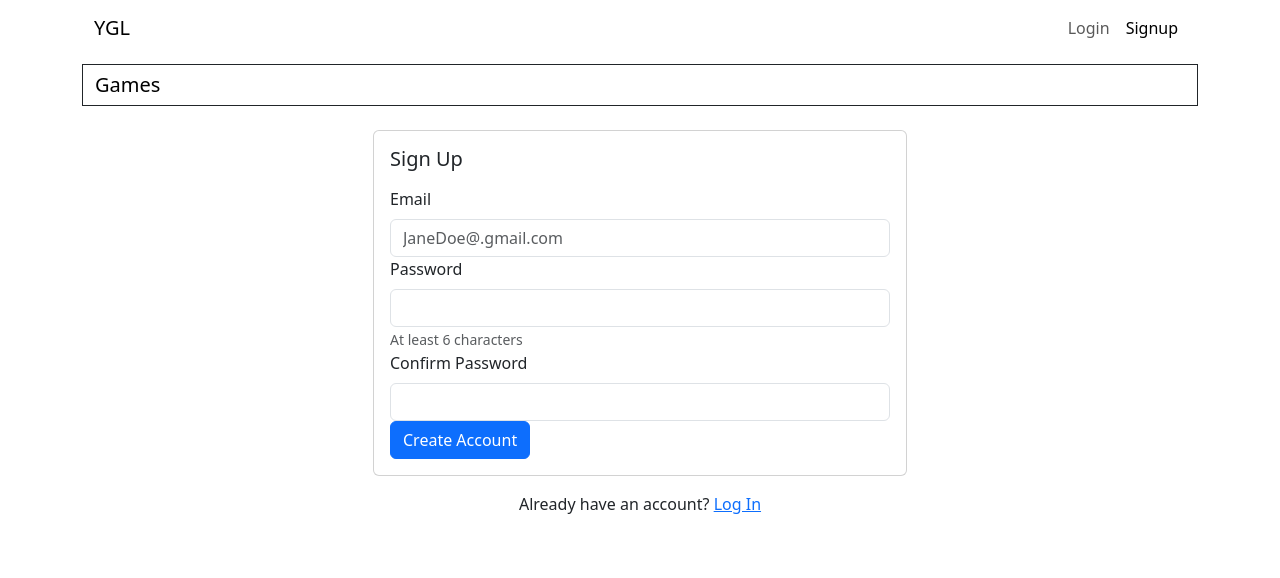
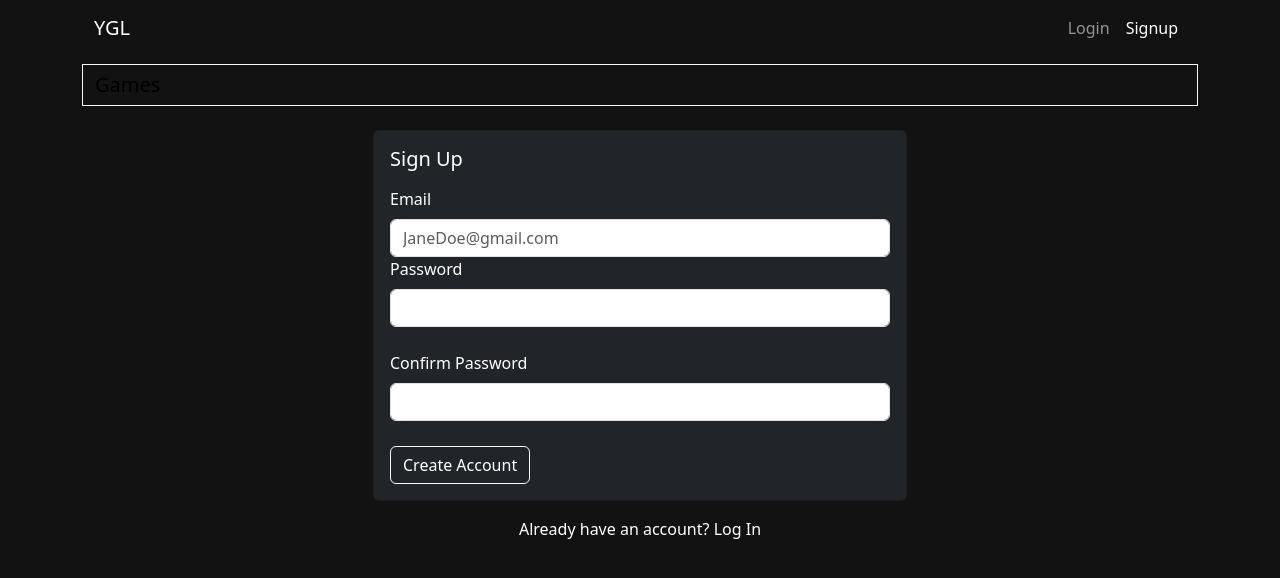
Before and after one commit to junhaoxu1/YourGameList, a React (Vite) app in the folder examen/: page /signup in a window 1280 px wide. Shown: the top 578 px of the page. Built offline with nearby package versions, Linux system fonts and the light colour scheme; no server answers.

Commit message:
Styling, fixed pagination go back, navigate from userlist to game

```diff
--- a/examen/src/assets/App.scss
+++ b/examen/src/assets/App.scss
@@ -4,6 +4,29 @@
     margin: 0;
     padding: 0;
 }
+
+body {
+    background-color: #121212;
+    color: white;
+}
+
+a {
+    color: white;
+    text-decoration: none;
+}
+
+.nav-brand {
+    font-size: "20px";
+}
+
+.nav-brand:visited {
+    color: white;
+}
+
+.navbar .top-nav:visited {
+    color: white;
+}
+
 
 .user-review {
     width: 50%;
@@ -32,3 +55,27 @@
 .right-detail {
     max-width: 50%;
 }
+
+.review-box {
+    margin-top: 10px;
+}
+
+.card-box {
+    width: 19rem;
+    margin-left: 10px;
+    margin-top: 10px;
+}
+
+.card-img {
+    width: 60%;
+    height: 100px;
+    margin-left: 20%;
+}
+
+.score-button {
+    width: 30%;
+}
+
+.user-button {
+    margin-top: 25px;
+}
--- a/examen/src/components/GameDetailsComponent.tsx
+++ b/examen/src/components/GameDetailsComponent.tsx
@@ -119,7 +119,7 @@ const GameDetailsComponent = ({ game, onAddGame, onAddReview }: GameDetailProps)
           </div>
           <div className="d-flex gap-2">
             <p>Score: </p>
-            {averageScore} / 5
+            {averageScore !== null && !isNaN(averageScore) ? `${averageScore} / 5` : "0"}
           </div>
           {currentUser ? (
             <>
@@ -145,9 +145,15 @@ const GameDetailsComponent = ({ game, onAddGame, onAddReview }: GameDetailProps)
                       className="d-none"
                       {...registerGame("genres")}
                   />
+                                    <Form.Control
+                      type="text"
+                      defaultValue={game.id}
+                      className="d-none"
+                      {...registerGame("id")}
+                  />
                   {gameExists ? (
                     <Button
-                    variant="success"
+                    variant="dark"
                     disabled
                     >
                         Game is already in list</Button>
@@ -155,7 +161,7 @@ const GameDetailsComponent = ({ game, onAddGame, onAddReview }: GameDetailProps)
                   :
                   <Button
                   type="submit"
-                  variant="success"
+                  variant="dark"
               >Add To List</Button> }
               </InputGroup>
             </Form>
@@ -172,7 +178,7 @@ const GameDetailsComponent = ({ game, onAddGame, onAddReview }: GameDetailProps)
               {...registerReview("text")}
             />
           </Form.Group>
-          <Button type="submit" variant="success">
+          <Button type="submit" variant="dark">
             Review Game
           </Button>
         </Form>
@@ -187,11 +193,13 @@ const GameDetailsComponent = ({ game, onAddGame, onAddReview }: GameDetailProps)
         <Container className="right-detail">
           <ListGroup horizontal>
             <ListGroup.Item
+                variant="dark"
                 active={selectedNav === "Description"}
                 onClick={() => setSelectedNav("Description")}
             >
                 Description</ListGroup.Item>
             <ListGroup.Item
+                variant="dark"
                 active={selectedNav === "Reviews"}
                 onClick={() => setSelectedNav("Reviews")}
             >
--- a/examen/src/components/GameListComponent.tsx
+++ b/examen/src/components/GameListComponent.tsx
@@ -13,20 +13,19 @@ const GameListComponent = ({ games }: GameListProps) => {
     <div className="row">
       {games.results.map((game) => (
         <Card
-          style={{ width: "19rem", marginLeft: "10px", marginTop: "10px" }}
+          className="card-box bg-dark text-white"
           key={game.id}
         >
           <Card.Body key={game.id}>
-            <Link key={game.id} className="link-dark" to={`/game/${game.id}`}>
-              <Card.Title className="d-flex justify-content-center">{game.name}</Card.Title>
+            <Link key={game.id}  to={`/game/${game.id}`}>
+              <Card.Title className="links d-flex justify-content-center">{game.name}</Card.Title>
             </Link>
             <Card.Text className="d-flex justify-content-evenly" style={{fontSize: "10px"}}>{game.genres.map((genre) => genre.name).join(" ")}</Card.Text>
             <Card.Text className="d-flex justify-content-center">Release Date: {game.released}</Card.Text>
           <Card.Img
             variant="top"
             src={game.background_image}
-            className="img-fluid"
-            style={{ width: "60%", height: "100px" }}
+            className="card-img img-fluid"
           />
           </Card.Body>
         </Card>
--- a/examen/src/components/ReviewListComponent.tsx
+++ b/examen/src/components/ReviewListComponent.tsx
@@ -18,7 +18,7 @@ const ReviewListComponent = ({ gameId }: ReviewListProps) => {
             reviews.map((review, index) => (
                 <div key={index} className="review-box d-flex">
               <Container>
-                <Col>
+                <Col className="review-box border border-light">
                 <div className="review-email d-flex fw-bold fs-5">{review.userEmail}</div>
                 <div className="review-area">{review.text}</div>
                 </Col>
--- a/examen/src/components/UserListTable.tsx
+++ b/examen/src/components/UserListTable.tsx
@@ -2,7 +2,8 @@ import { Image, Table, Button, Form } from "react-bootstrap"
 import useAuth from '../hooks/useAuth'
 import useGetGames from '../hooks/useGetGames'
 import { GameTitle } from "../types/Game.types"
-import React, { ChangeEvent, useState } from "react"
+import { ChangeEvent, useState } from "react"
+import { Link } from "react-router-dom"
 
 interface ListTableProps {
     onDeleteGame: (gameId: string) => Promise<void>
@@ -33,13 +34,14 @@ const UserListTable = ({ onDeleteGame, onEditScore }: ListTableProps) => {
 
 
   return (
-    <Table>
+    <Table variant="dark">
         <thead>
             <tr>
                 <th>#</th>
                 <th>Cover</th>
                 <th>Name</th>
                 <th>Score</th>
+                <th></th>
             </tr>
         </thead>
         {games && games.map((game, index) => (
@@ -55,7 +57,12 @@ const UserListTable = ({ onDeleteGame, onEditScore }: ListTableProps) => {
                     style={{ width: '150px', height: 'auto' }}
                     />}
                 </td>
-                <td>{game.name}</td>
+                <td>
+                  <Link
+                    to={`/game/${game.id}`}
+                  >
+                    {game.name}
+                </Link></td>
                 <td>
                     {game.score}
                 <Form.Select
@@ -71,7 +78,8 @@ const UserListTable = ({ onDeleteGame, onEditScore }: ListTableProps) => {
                   <option value="5">5</option>
                 </Form.Select>
                 <Button
-                  variant="primary"
+                  variant="dark"
+                  className="d-flex"
                   size="sm"
                   onClick={() => handleEditScore(game)}
                   disabled={selectedScores[game._id] === "No Score" || !selectedScores[game._id]}
--- a/examen/src/pages/LoginPage.tsx
+++ b/examen/src/pages/LoginPage.tsx
@@ -44,7 +44,7 @@ const LoginPage = () => {
 		<Container className="py-3 center-y">
 			<Row>
 				<Col md={{ span: 6, offset: 3 }}>
-					<Card>
+					<Card className="bg-dark text-white">
 						<Card.Body>
 							<Card.Title className="mb-3">Login</Card.Title>
 
@@ -75,7 +75,7 @@ const LoginPage = () => {
 									{errors.password && <p className="invalid">{errors.password.message ?? "Invalid value"}</p>}
 								</Form.Group>
 
-								<Button disabled={loading} variant="primary" type="submit">
+								<Button disabled={loading} className="border border-light" variant="dark" type="submit">
 									{loading ? "Logging in..." : "Log In"}
 								</Button>
 							</Form>
@@ -83,7 +83,7 @@ const LoginPage = () => {
 					</Card>
 
 					<div className="text-center mt-3">
-						Need an account? <Link to="/signup">Sign Up</Link>
+						Need an account? <Link className="links" to="/signup">Sign Up</Link>
 					</div>
 				</Col>
 			</Row>
--- a/examen/src/pages/SignupPage.tsx
+++ b/examen/src/pages/SignupPage.tsx
@@ -105,7 +105,7 @@ const SignupPage = () => {
 		<Container className="py-3 center-y">
 			<Row>
 				<Col md={{ span: 6, offset: 3 }}>
-					<Card>
+					<Card className="bg-dark text-white">
 						<Card.Body>
 							<Card.Title className="mb-3">Sign Up</Card.Title>
 
@@ -115,7 +115,7 @@ const SignupPage = () => {
 								<Form.Group controlId="email">
 									<Form.Label>Email</Form.Label>
 									<Form.Control
-										placeholder="JaneDoe@.gmail.com"
+										placeholder="JaneDoe@gmail.com"
 										type="email"
 										{...register('email', {
 											required: "You have to enter an email",
@@ -130,7 +130,7 @@ const SignupPage = () => {
 										type="password"
 										autoComplete="new-password"
 										{...register('password', {
-											required: "You're kidding, right? Enter a password, stupid",
+											required: "Please enter a password",
 											minLength: {
 												value: 3,
 												message: "Please enter at least 3 characters"
@@ -147,13 +147,13 @@ const SignupPage = () => {
 										type="password"
 										autoComplete="off"
 										{...register('passwordConfirm', {
-											required: "Enter your password again.........",
+											required: "Please confirm your password",
 											minLength: {
 												value: 3,
 												message: "Please enter at least 3 characters"
 											},
 											validate: (value) => {
-												return value === passwordRef.current || "The passwords does not match 🤦🏼‍♂️"
+												return value === passwordRef.current || "The passwords does not match"
 											}
 										})}
 									/>
@@ -162,7 +162,8 @@ const SignupPage = () => {
 
 								<Button
 									disabled={loading}
-									variant="primary"
+									variant="dark"
+									className="user-button border border-light"
 									type="submit"
 								>
 									{loading
--- a/examen/src/pages/partials/ListNavigation.tsx
+++ b/examen/src/pages/partials/ListNavigation.tsx
@@ -7,9 +7,9 @@ const ListNavigation = () => {
 
 	return (
 		<Navbar>
-			<Container className="border border-dark">
+			<Container className="border border-light">
 				<Navbar.Brand
-                    style={{ fontSize: "20px"}}
+					className="nav-brand"
                     as={Link}
                     to="/games">
 					    Games
--- a/examen/src/pages/partials/TopNavigation.tsx
+++ b/examen/src/pages/partials/TopNavigation.tsx
@@ -9,15 +9,15 @@ const TopNavigation = () => {
 	const { currentUser, userEmail } = useAuth()
 
 	return (
-		<Navbar>
+		<Navbar data-bs-theme="dark">
 			<Container>
-				<Navbar.Brand as={Link} to="/">
+				<Navbar.Brand className="top-nav" as={Link} to="/">
 					YGL
 				</Navbar.Brand>
 
 				<Navbar.Toggle aria-controls="basic-navbar-nav" />
-				<Navbar.Collapse id="basic-navbar-nav">
-					<Nav className="ms-auto">
+				<Navbar.Collapse className="top-nav" id="basic-navbar-nav">
+					<Nav className="top-nav ms-auto">
 						{currentUser ? (
 							<>
 								<NavDropdown
@@ -33,10 +33,10 @@ const TopNavigation = () => {
 							</>
 						) : (
 							<>
-								<Nav.Link as={NavLink} end to="/login">
+								<Nav.Link className="top-nav" as={NavLink} end to="/login">
 									Login
 								</Nav.Link>
-								<Nav.Link as={NavLink} end to="/signup">
+								<Nav.Link className="top-nav" as={NavLink} end to="/signup">
 									Signup
 								</Nav.Link>
 							</>
```
Also changed, not shown: examen/src/pages/GameListPage.tsx (+21 -15 lines).
